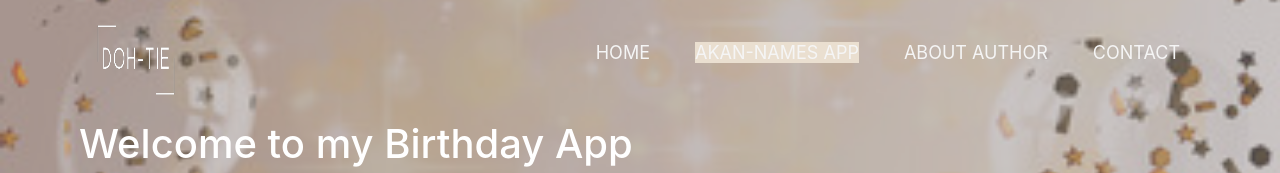
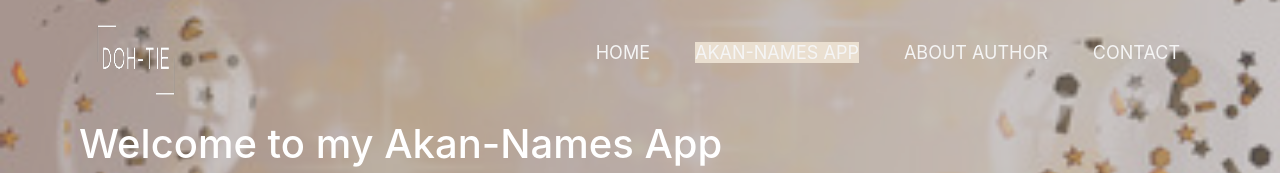
Before and after one commit to Dgichaba/Akan-Names, a plain HTML site: page birthday.html in a window 1280 px wide. Shown: the top 173 px of the page. Drawn offline with nearby package versions, Linux system fonts and the light colour scheme.

Commit message:
update app name

```diff
--- a/birthday.html
+++ b/birthday.html
@@ -24,7 +24,7 @@
                     </nav>
                 </div>
                 <div class="col-12">
-                <h1>Welcome to my Birthday App</h1>
+                <h1>Welcome to my Akan-Names App</h1>
                     <p>Most people know when their birthdays are, but some might not know what day of the week they were born. This application will help us calculate the day of the week a person was born from a specific date that will be given and then output their Akan Name depending on their gender.</p>
                 </div>
                         <form id="form1">
```
